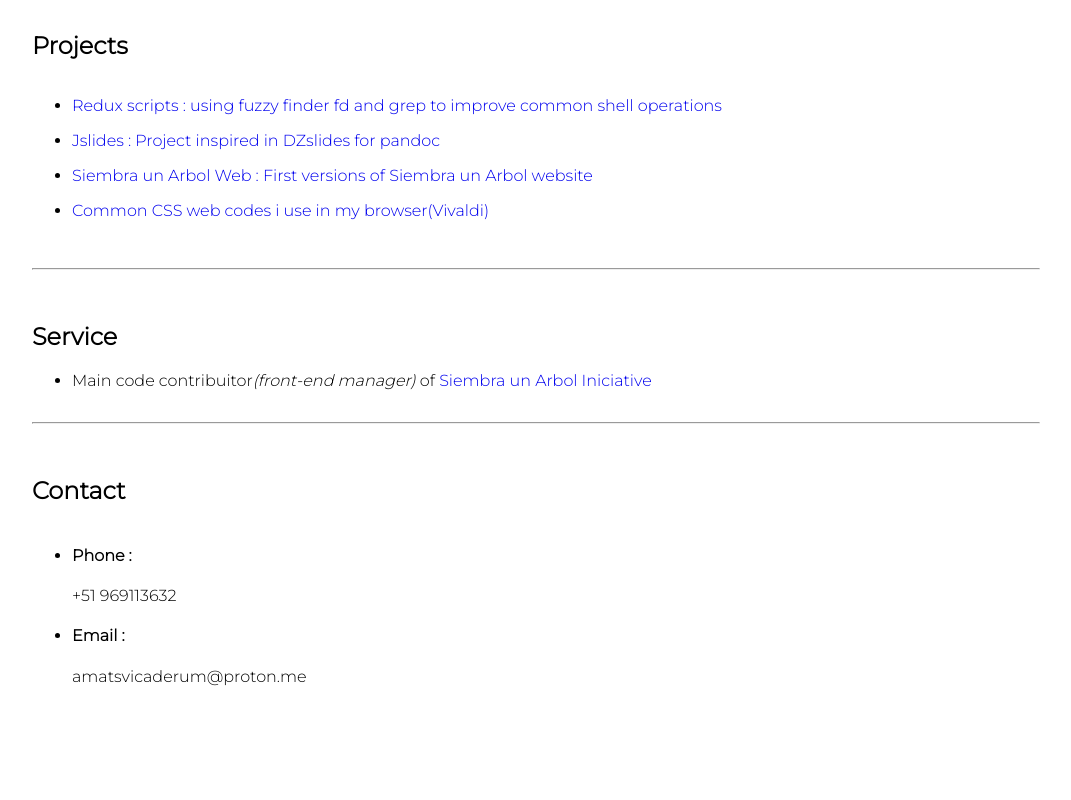
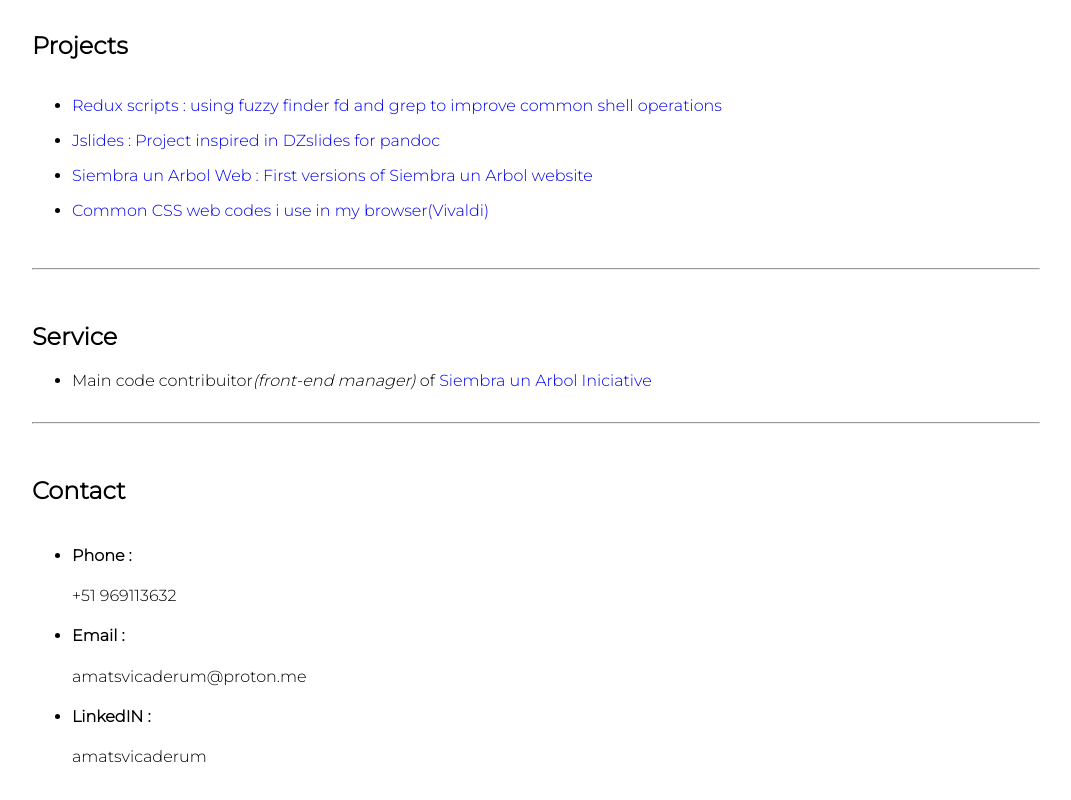
Before and after one commit to amatsvicaderum/amatsvicaderum.github.io, a plain HTML site: page index.html in a window 1280 px wide. Shown: the part 2269-3069 px from the top of the page, without its empty margins (104-1175 px from the left). Before the commit the page ends 3003 px from the top, so only its background shows below. Drawn offline with Linux system fonts and the light colour scheme.

Commit message:
contact info actualizaed

```diff
--- a/index.html
+++ b/index.html
@@ -114,6 +114,7 @@
       <ul>
         <li><h4>Phone : </h4>+51 969113632</li>
         <li><h4>Email : </h4>amatsvicaderum@proton.me</li>
+        <li><h4>LinkedIN : </h4>amatsvicaderum</li>
       </ul>
     </section>
 </body>
```
